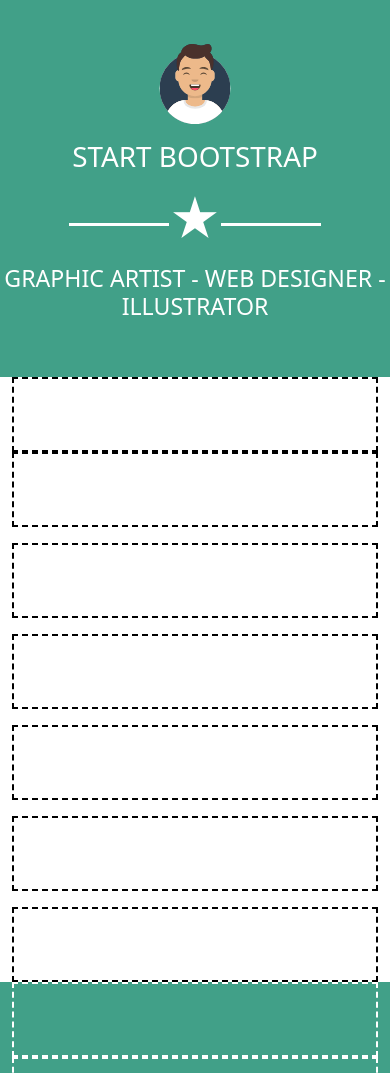
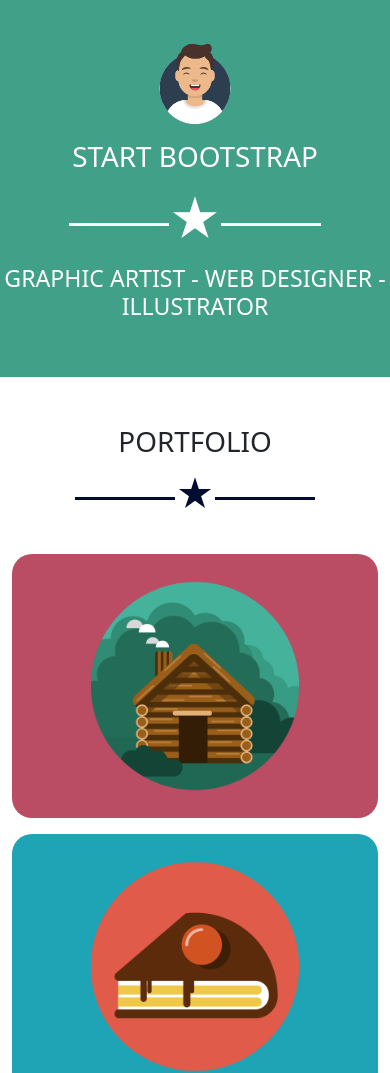
Before and after one commit to GiacomoAccardi/html-css-bootstrap-freelancer, a plain HTML site: page index.html in a window 390 px wide. Shown: the part 63-1136 px from the top of the page. Drawn offline with nearby package versions, Linux system fonts and the light colour scheme.

Commit message:
[UPD] Portfolio section is now fully stylized with content and its all responsive

```diff
--- a/css/style.css
+++ b/css/style.css
@@ -34,6 +34,10 @@
     background-color: #0c3092;
 }
 
+/*
+ USER SECTION Styling
+*/
+
 .user-section img{
     width: 20%
 }
@@ -51,3 +55,29 @@
     display:inline-block;
     vertical-align: middle;
 }
+
+
+/*
+ PORTFOLIO SECTION Styling
+*/
+
+
+.star-black{
+    font-size: 28pt;
+    color: #000D30;
+}
+
+.star-black::before,
+.star-black::after{
+    content: '';
+    width: 100px;
+    height: 3px;
+    background-color: #000D30;
+    display:inline-block;
+    vertical-align: middle;
+}
+
+.portfolio-section img{
+    width: 100%;
+    border-radius: 20px;
+}
--- a/index.html
+++ b/index.html
@@ -64,31 +64,48 @@
             </div>
         </div>
         <!--Portfolio section-->
-        <div class="user-section">
+        <div class="portfolio-section py-5">
             <div class="container-xs container-md">
                 <div class="row">
                     <div class="col">
-                        <div class="content layouting-2"></div>
+                        <div class="content text-center">
+                            <h1>PORTFOLIO</h1>
+                            <div class="mt-2">
+                                <span class="star-black">&starf;</span>
+                            </div>
+                        </div>
                     </div>
                 </div>
-                <div class="row gy-3">
+                <div class="row gy-3 mt-3">
                     <div class="col-xs-12 col-md-6 col-lg-4">
-                        <div class="content layouting-2"></div>
+                        <div class="content">
+                            <img src="./img/cabin.png" alt="">
+                        </div>
                     </div>
                     <div class="col-xs-12 col-md-6 col-lg-4">
-                        <div class="content layouting-2"></div>
+                        <div class="content">
+                            <img src="./img/cake.png" alt="">
+                        </div>
                     </div>
                     <div class="col-xs-12 col-md-6 col-lg-4">
-                        <div class="content layouting-2"></div>
+                        <div class="content">
+                            <img src="./img/circus.png" alt="">
+                        </div>
                     </div>
                     <div class="col-xs-12 col-md-6 col-lg-4">
-                        <div class="content layouting-2"></div>
+                        <div class="content">
+                            <img src="./img/game.png" alt="">
+                        </div>
                     </div>
                     <div class="col-xs-12 col-md-6 col-lg-4">
-                        <div class="content layouting-2"></div>
+                        <div class="content">
+                            <img src="./img/safe.png" alt="">
+                        </div>
                     </div>
                     <div class="col-xs-12 col-md-6 col-lg-4">
-                        <div class="content layouting-2"></div>
+                        <div class="content">
+                            <img src="./img/submarine.png" alt="">
+                        </div>
                     </div>
                 </div>
             </div>
```
